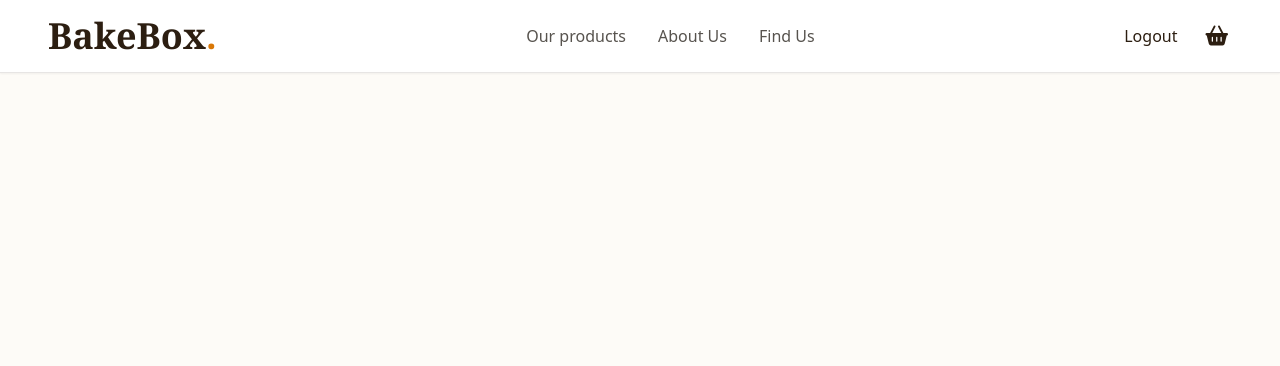
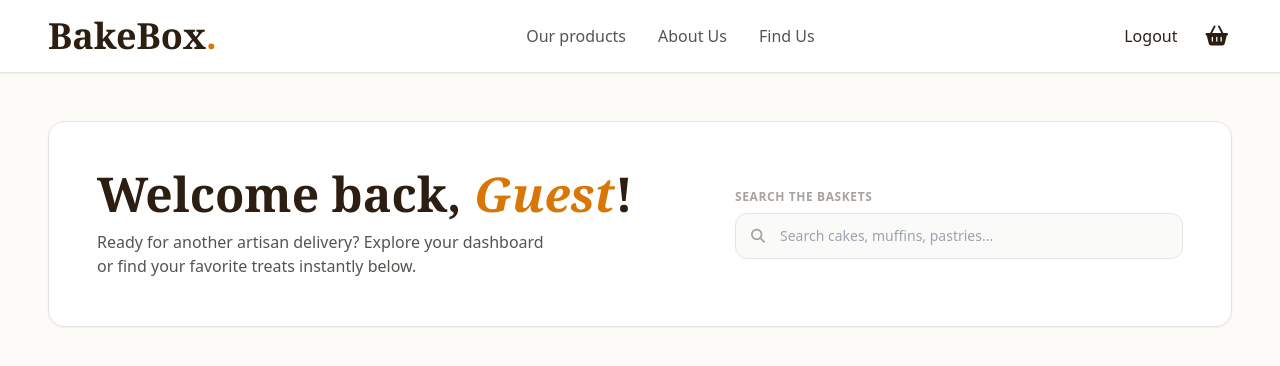
Before and after one commit to Conrad008/BakeBox, a website: page home.html in a window 1280 px wide. Drawn offline with nearby package versions, Linux system fonts and the light colour scheme.

Commit message:
feat: add custom dashboard section

```diff
--- a/home.html
+++ b/home.html
@@ -63,5 +63,28 @@
 
     </header>
 
+    <main class="flex-grow max-w-7xl w-full mx-auto px-6 md:px-12 py-12 space-y-16">
+        <div class="bg-white border border-stone-200 rounded-2xl p-8 md:p-12 shadow-sm flex flex-col md:flex-row items-center justify-between gap-6 animate-fadeIn">
+            <div class="space-y-3 text-center md:text-left">
+                <h1 id="userGreeting" class="text-3xl md:text-5xl font-bold font-customFont text-secondaryPalette">
+                    Welcome back, <span class="text-thirdPalette italic">Guest</span>!
+                </h1>
+                <p class="text-stone-600 max-w-md">Ready for another artisan delivery? Explore your dashboard or find your favorite treats instantly below.</p>
+            </div>
+
+            <div class="w-full md:max-w-md relative">
+                <label class="block text-xs font-bold uppercase tracking-wider text-stone-400 mb-2">Search the baskets</label>
+                <div class="relative">
+                    <input type="text" id="dashboardSearch" placeholder="Search cakes, muffins, pastries..." class="w-full bg-stone-50 border border-stone-200 rounded-xl py-3 pl-11 pr-4 text-sm focus:ring-1 focus:ring-thirdPalette focus:border-thirdPalette outline-none transition-all">
+                    <i class="fa-solid fa-magnifying-glass absolute left-4 top-1/2 -translate-y-1/2 text-stone-400 text-sm"></i>
+                </div>
+
+                <div id="searchResultsDropdown" class="absolute left-0 right-0 mt-2 bg-white border border-stone-200 rounded-xl shadow-lg overflow-hidden max-h-60 overflow-y-auto hidden z-40 animate-fadeIn"></div>
+
+            </div>
+
+        </div>
+
+    </main>
 </body>
 </html>
```
